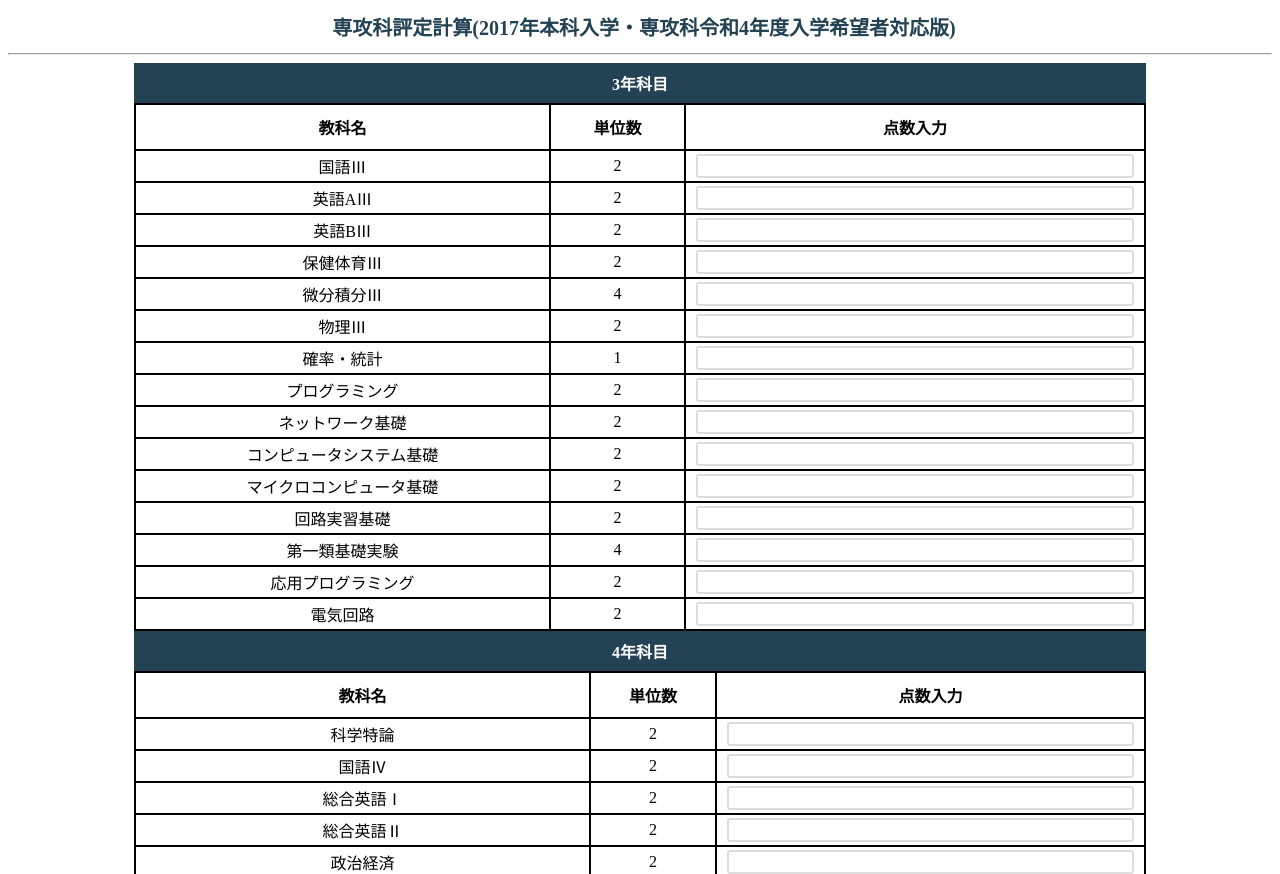
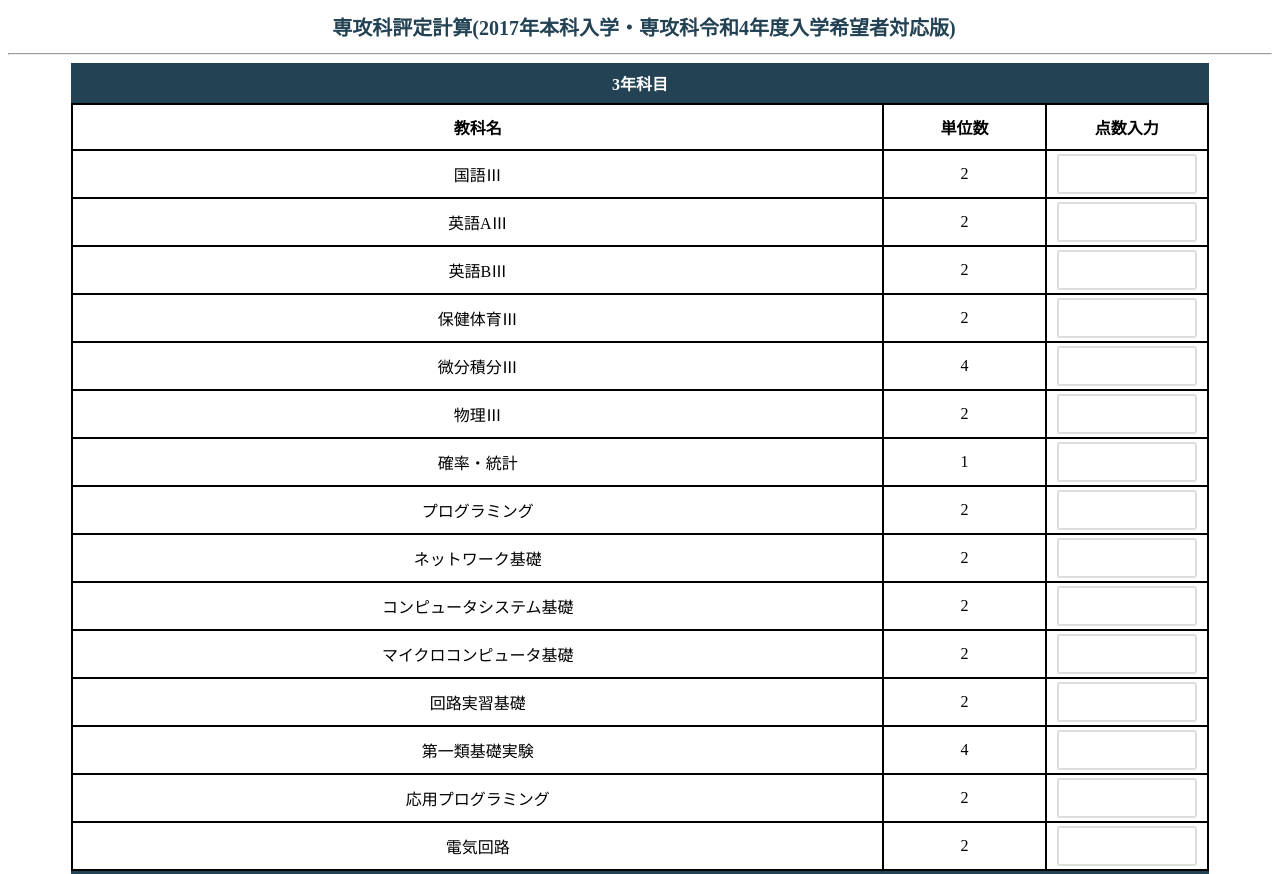
Before and after one commit to JP7SRW/nitsc-adv-pointcalc, a plain HTML site: page index.html in a window 1280 px wide. Shown: the top 874 px of the page. Drawn offline with Linux system fonts and the light colour scheme.

Commit message:
tableのレイアウトなどを変更

```diff
--- a/css/styles.css
+++ b/css/styles.css
@@ -9,9 +9,18 @@ h1 {
 
 table {
   text-align: center;
+  table-layout: auto;
   border-collapse: collapse;
   /* width: 530px */
-  width: 80%;
+  width: 90%;
+}
+
+.subject {
+  width: 50%;
+}
+
+.credit {
+  width: 10%;
 }
 
 caption {
@@ -22,8 +31,9 @@ caption {
 }
 
 input {
+  text-align: center;
   width: 100%;
-  font-size: 16px;
+  font-size: 30px;
   border-radius: 3px;
   border: 2px solid #ddd;
   box-sizing: border-box;
--- a/index.html
+++ b/index.html
@@ -10,6 +10,9 @@
     <hr>
     <div align="center">
       <table id="tbl_3rd">
+        <colgroup span="1" class="subject"></colgroup>
+        <colgroup span="2" class="credit"></colgroup>
+        <colgroup span="3" class="score"></colgroup>
         <caption>3年科目</caption>
         <tr>
           <th>教科名</th><th>単位数</th><th>点数入力</th>
@@ -62,6 +65,9 @@
       </table>
 
       <table id="tbl_4th">
+        <colgroup span="1" class="subject"></colgroup>
+        <colgroup span="2" class="credit"></colgroup>
+        <colgroup span="3" class="score"></colgroup>
         <caption>4年科目</caption>
         <tr>
           <th>教科名</th><th>単位数</th><th>点数入力</th>
```
